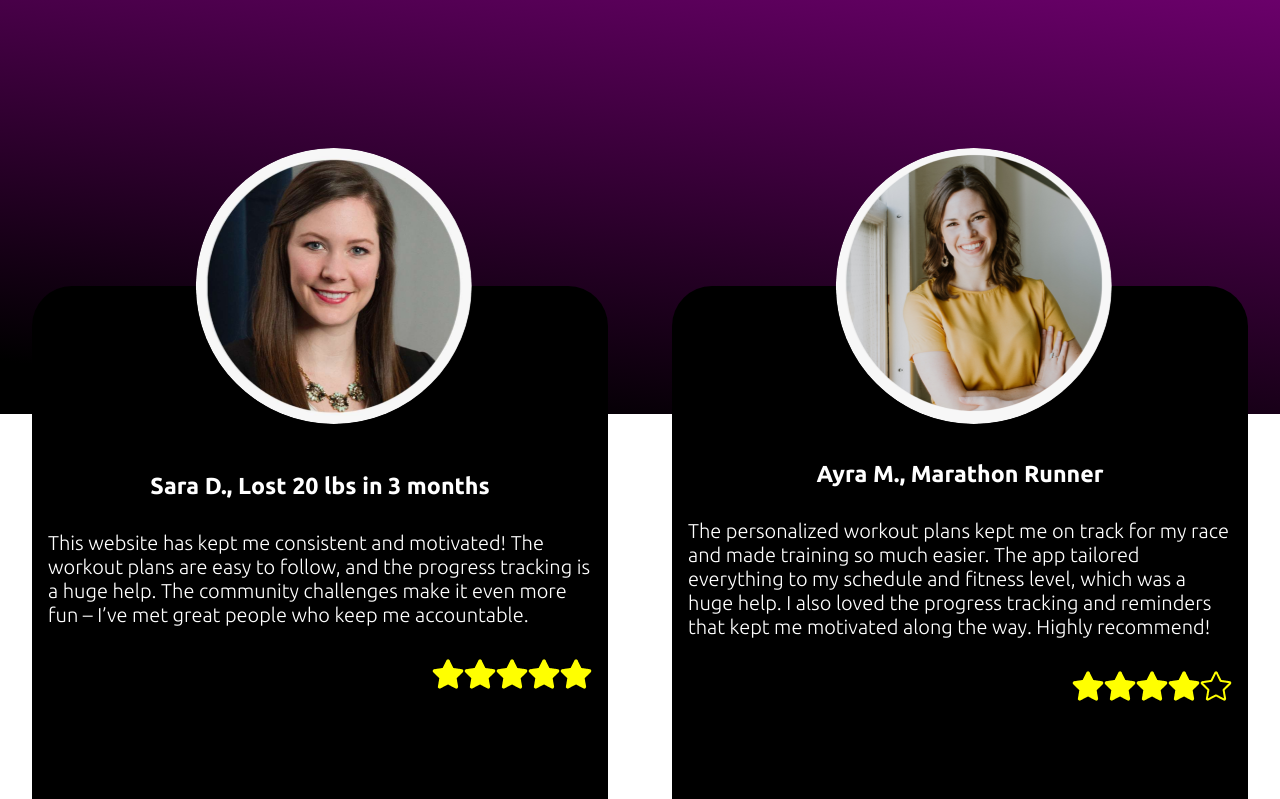
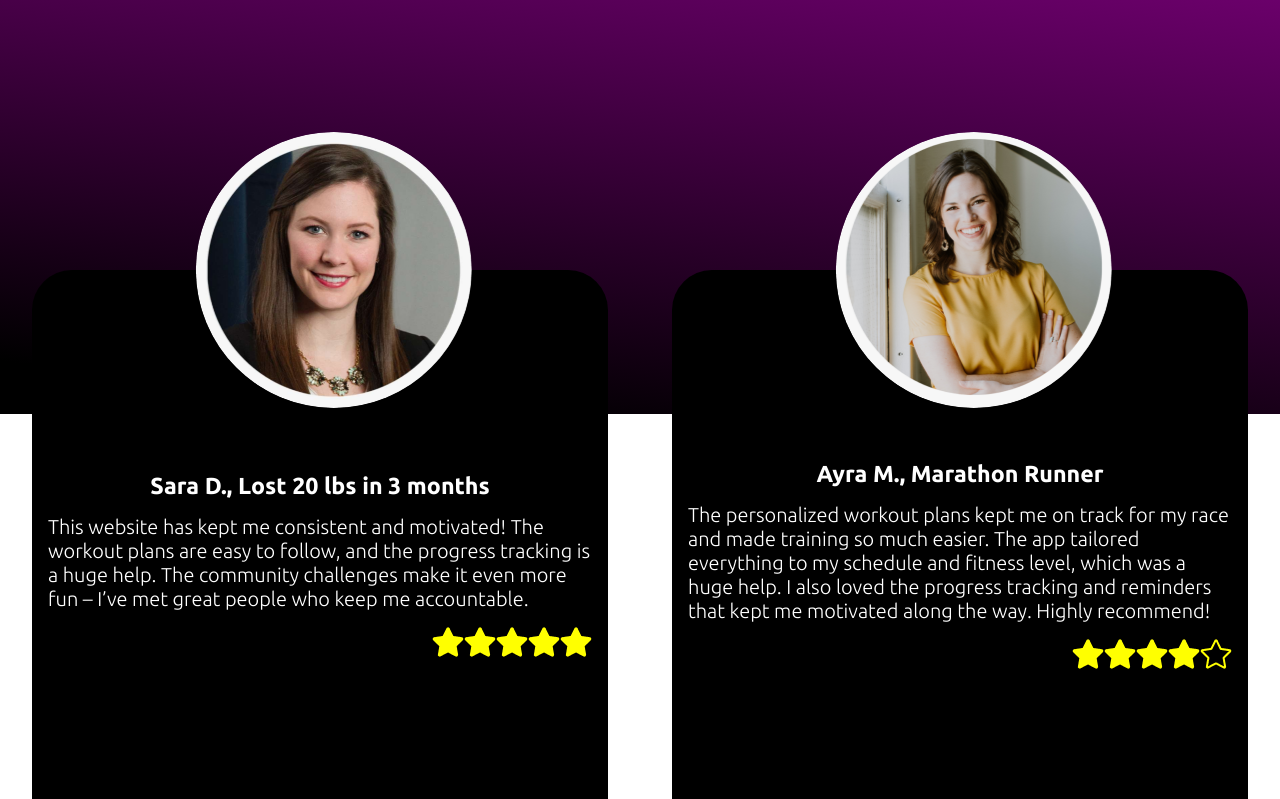
Before and after one commit to AleenaJabeen/Fitness-App, a React (Create React App) app: page /home in a window 1280 px wide. Shown: the part 2120-2919 px from the top of the page. Built offline with nearby package versions, Linux system fonts and the light colour scheme.

Commit message:
Update Testimonials.module.css

```diff
--- a/src/styles/HomeStyles/Testimonials.module.css
+++ b/src/styles/HomeStyles/Testimonials.module.css
@@ -29,7 +29,7 @@ padding: 1rem 2rem 0rem 2rem;
 .testimonials{
     margin-top: -10rem;
     width: 100%;
-    padding:2rem 1rem;
+    padding:1rem;
     display: flex;
     justify-content: center;
     align-items: center;
@@ -41,17 +41,17 @@ height: 571px;
 border-radius: 40px;
     background-color: var(--background-color);
     color:var(--input-border-color) ;
-    padding:1rem;
+    padding:0 1rem;
     display: flex;
     justify-content: center;
     align-items: center;
     flex-direction: column;
-    gap: 1rem;
     position: relative;
     margin-bottom: 1rem;
 }
 .midImg{
     max-width:276px;
+    max-height: 276px;
     width: 50%;
     border-radius: 50%;
     position: absolute;
```
